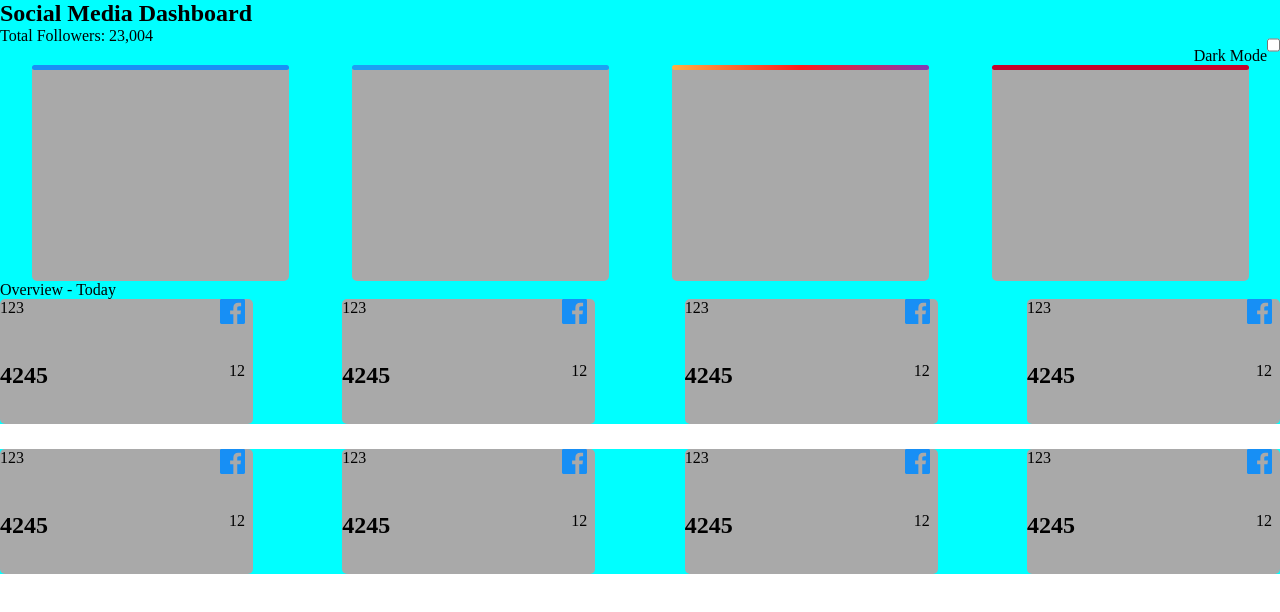
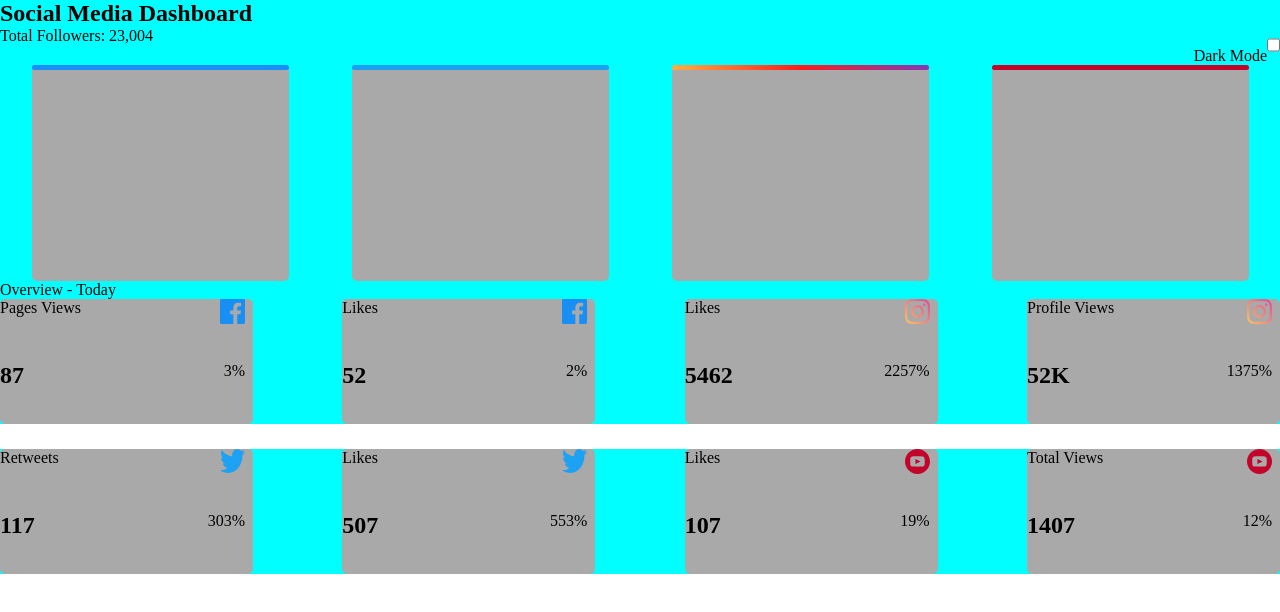
Before and after one commit to Lo-exe/social-media-dashboard-with-theme-switcher-master, a plain HTML site: page index.html in a window 1280 px wide. Drawn offline with Linux system fonts and the light colour scheme; a script that the page names is missing.

Commit message:
Update index.html

```diff
--- a/index.html
+++ b/index.html
@@ -61,34 +61,34 @@
         <div id="divatua">
            <div>
             <p>
-              123
+              Pages Views
             </p>
             <img src="/images/icon-facebook.svg" alt="">
 
            </div>
            <div>
             <h1>
-              4245
+              87
             </h1>
             <p>
-              12
+              3%
             </p>
            </div>
         </div>
         <div id="divatua">
           <div>
             <p>
-              123
+              Likes
             </p>
             <img src="/images/icon-facebook.svg" alt="">
 
            </div>
            <div>
             <h1>
-              4245
+              52
             </h1>
             <p>
-              12
+              2%
             </p>
            </div>
         </div>
@@ -96,17 +96,17 @@
         <div id="divatua">
           <div>
             <p>
-              123
+              Likes
             </p>
-            <img src="/images/icon-facebook.svg" alt="">
+            <img src="/images/icon-instagram.svg" alt="">
 
            </div>
            <div>
             <h1>
-              4245
+              5462
             </h1>
             <p>
-              12
+              2257%
             </p>
            </div>
         </div>
@@ -114,17 +114,17 @@
         <div id="divatua">
           <div>
             <p>
-              123
+              Profile Views
             </p>
-            <img src="/images/icon-facebook.svg" alt="">
+            <img src="/images/icon-instagram.svg" alt="">
 
            </div>
            <div>
             <h1>
-              4245
+              52K
             </h1>
             <p>
-              12
+              1375%
             </p>
            </div>
         </div>
@@ -134,17 +134,17 @@
         <div id="divatua">
           <div>
             <p>
-              123
+              Retweets
             </p>
-            <img src="/images/icon-facebook.svg" alt="">
+            <img src="/images/icon-twitter.svg" alt="">
 
            </div>
            <div>
             <h1>
-              4245
+              117
             </h1>
             <p>
-              12
+            303%
             </p>
            </div>
         </div>
@@ -152,17 +152,17 @@
         <div id="divatua">
           <div>
             <p>
-              123
+              Likes
             </p>
-            <img src="/images/icon-facebook.svg" alt="">
+            <img src="/images/icon-twitter.svg" alt="">
 
            </div>
            <div>
             <h1>
-              4245
+              507
             </h1>
             <p>
-              12
+              553%
             </p>
            </div>
         </div>
@@ -170,17 +170,17 @@
         <div id="divatua">
           <div>
             <p>
-              123
+              Likes
             </p>
-            <img src="/images/icon-facebook.svg" alt="">
+            <img src="/images/icon-youtube.svg" alt="">
 
            </div>
            <div>
             <h1>
-              4245
+              107
             </h1>
             <p>
-              12
+              19%
             </p>
            </div>
         </div>
@@ -188,17 +188,17 @@
         <div id="divatua">
           <div>
             <p>
-              123
+              Total Views
             </p>
-            <img src="/images/icon-facebook.svg" alt="">
+            <img src="/images/icon-youtube.svg" alt="">
 
            </div>
            <div>
             <h1>
-              4245
+              1407
             </h1>
             <p>
-              12
+              12%
             </p>
            </div>
         </div>
```
